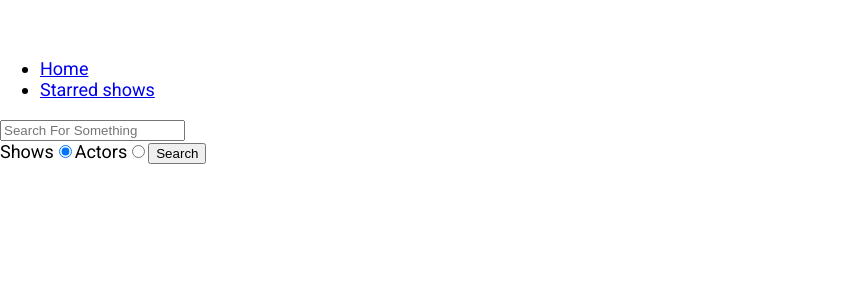
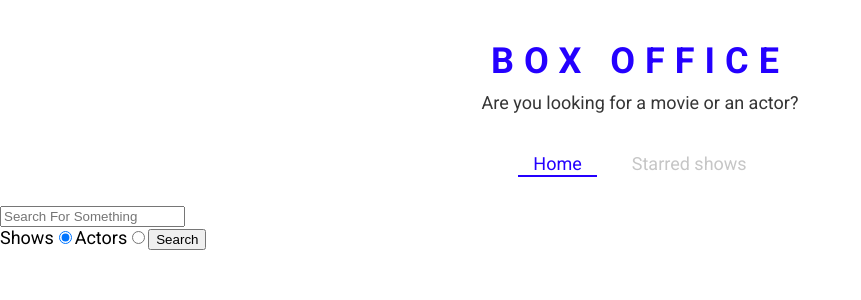
Before and after one commit to shanu3742/BOX-OFFICE, a React (Create React App) app: page / in a window 1280 px wide. Shown: the top 300 px of the page, without its empty margins (0-861 px from the left). Built offline with nearby package versions, Linux system fonts and the light colour scheme.

Commit message:
style part1 is added

```diff
--- a/src/App.js
+++ b/src/App.js
@@ -1,11 +1,21 @@
 import React from 'react';
 import { Switch, Route } from 'react-router-dom';
+import { ThemeProvider } from 'styled-components';
 import Home from './Pages/Home';
 import Starred from './Pages/Starred';
 import Show from './Pages/Show';
 
+const theme = {
+  mainColors: {
+    blue: '#2400ff',
+    gray: '#c6c6c6',
+    dark: '#353535',
+  },
+};
+
 function App() {
   return (
+    <ThemeProvider theme={theme}>
       <Switch>
         <Route exact path="/">
           <Home />
@@ -20,6 +30,7 @@
           <diV>404 ERROR Page</diV>
         </Route>
       </Switch>
+    </ThemeProvider>
   );
 }
 
--- a/src/component/Navs.js
+++ b/src/component/Navs.js
@@ -1,5 +1,8 @@
 import React from 'react';
-import { Link } from 'react-router-dom';
+import { useLocation } from 'react-router';
+
+import { LinkStyled, NavList } from './Navs.styled';
+import Title from './Title';
 
 const navmenu = [
   {
@@ -13,17 +16,24 @@
 ];
 
 const Navs = () => {
+  const location = useLocation();
   return (
     <div>
-      <ul>
+      <Title />
+      <NavList>
         {navmenu.map(item => {
           return (
             <li key={item.to}>
-              <Link to={item.to}>{item.name}</Link>
+              <LinkStyled
+                className={item.to === location.pathname ? 'active' : ''}
+                to={item.to}
+              >
+                {item.name}
+              </LinkStyled>
             </li>
           );
         })}
-      </ul>
+      </NavList>
     </div>
   );
 };
--- /dev/null
+++ b/src/component/Navs.styled.js
@@ -0,0 +1,41 @@
+import { Link } from 'react-router-dom';
+import styled from 'styled-components';
+
+export const NavList = styled.ul`
+  display: flex;
+  justify-content: center;
+  list-style: none;
+  margin: 0 0 30px;
+  padding: 0;
+`;
+
+export const LinkStyled = styled(Link)`
+  margin: 0 10px;
+  padding: 3px 15px;
+  position: relative;
+  text-decoration: none;
+  color: ${({ theme }) => theme.mainColors.gray};
+  &.active {
+    color: ${({ theme }) => theme.mainColors.blue};
+    &:after {
+      content: '';
+      position: absolute;
+      display: block;
+      height: 2px;
+      left: 0%;
+      bottom: 0;
+      background-color: ${({ theme }) => theme.mainColors.blue};
+      animation: slide-in 0.3s ease-in forwards;
+      @keyframes slide-in {
+        from {
+          left: 50%;
+          width: 0;
+        }
+        to {
+          left: 0%;
+          width: 100%;
+        }
+      }
+    }
+  }
+`;
--- /dev/null
+++ b/src/component/Title.js
@@ -0,0 +1,13 @@
+import React from 'react';
+import { TitleWrapper } from './Title.styled';
+
+const Title = () => {
+  return (
+    <TitleWrapper>
+      <h1>BOX OFFICE</h1>
+      <p>Are you looking for a movie or an actor?</p>
+    </TitleWrapper>
+  );
+};
+
+export default Title;
--- /dev/null
+++ b/src/component/Title.styled.js
@@ -0,0 +1,18 @@
+import styled from 'styled-components';
+
+export const TitleWrapper = styled.div`
+  text-align: center;
+  margin: 0 0 40px;
+
+  h1 {
+    color: ${({ theme }) => theme.mainColors.blue};
+    letter-spacing: 10px;
+    text-transform: uppercase;
+    margin: 0 0 10px;
+  }
+
+  p {
+    color: ${({ theme }) => theme.mainColors.dark};
+    margin: 0;
+  }
+`;
```
Lines whose indentation alone changed are shown as unchanged.
